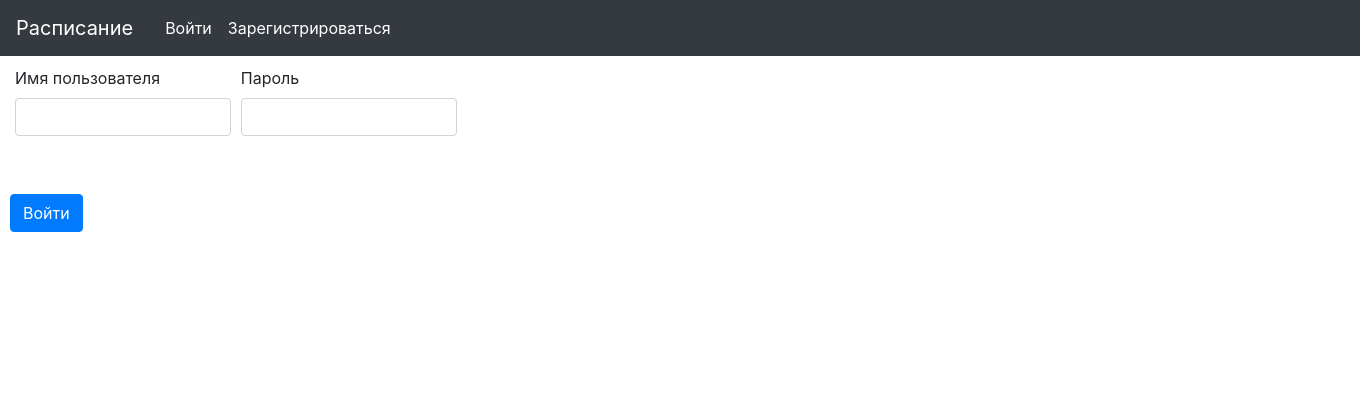
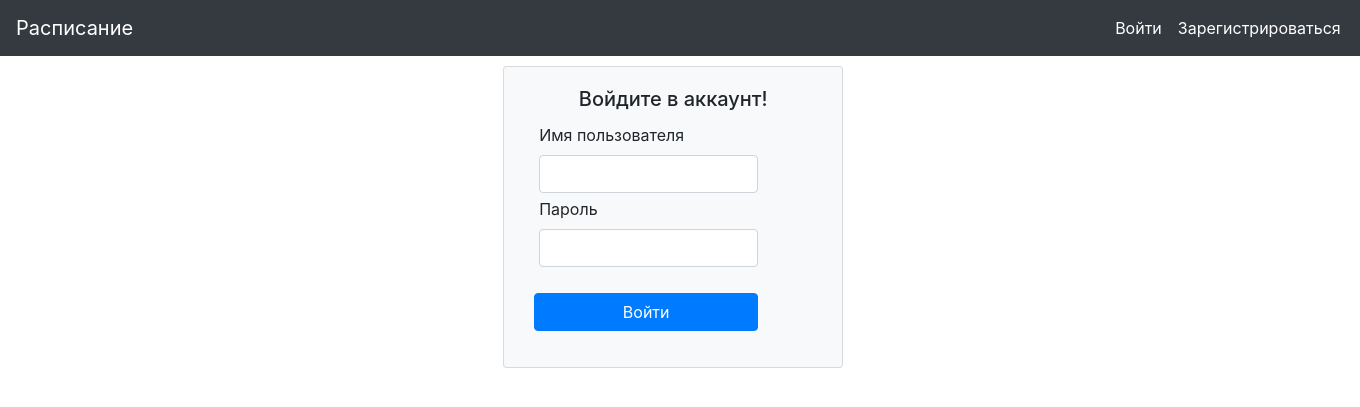
Before and after one commit to psyduck31/master, a Flask app: page /login in a window 1360 px wide. Shown: the top 407 px of the page. Run offline with Flask 2, Linux system fonts and the light colour scheme; some libraries are stand-ins or nearby versions.

Commit message:
Add files via upload

```diff
--- a/fl_ask/flask_project/templates/day.html
+++ b/fl_ask/flask_project/templates/day.html
@@ -2,7 +2,7 @@
 {% block content %}
 {% for data in all_rows %}
 <div class="card-deck d-inline-block", style="margin-top: 20px; margin-right: 0px; margin-left: 12px">
-	<div class="card text-white bg-dark mb-3" style="width: 14rem;">
+	<div class="card text-white bg-dark mb-3" style="width: 14rem; height: 20rem;">
 		<div class="card-header">{{ data[0] }}</div>
   		<div class="card-body">
   			<p class="card-text">{{ data[1] }}</p>
--- a/fl_ask/flask_project/templates/layout.html
+++ b/fl_ask/flask_project/templates/layout.html
@@ -1,6 +1,6 @@
 <link rel="stylesheet" href="https://stackpath.bootstrapcdn.com/bootstrap/4.1.3/css/bootstrap.min.css" integrity="sha384-MCw98/SFnGE8fJT3GXwEOngsV7Zt27NXFoaoApmYm81iuXoPkFOJwJ8ERdknLPMO" crossorigin="anonymous">
 <link rel="stylesheet" type="text/css" href="{{ url_for('static', filename='style.css') }}">
-<body>
+<body style=>
 <nav class="navbar navbar-expand-lg navbar-light bg-dark">
   <a class="navbar-brand mr-4" style="color:white" href="{{ url_for('home') }}">Расписание</a>
    <div class="collapse navbar-collapse" id="navbarToggle">
@@ -9,7 +9,7 @@
         <a class="nav-item nav-link" style="color:white" href="{{ url_for('edit') }}">Изменить</a>
         <a class="nav-item nav-link" style="color:white" href="{{ url_for('logout') }}">Выйти</a>
     {% else %}
-    	<a class="nav-item nav-link" style="color:white" href="{{ url_for('login') }}">Войти</a>
+    	<a class="nav-item nav-link" style="color:white; margin-left: 950px" href="{{ url_for('login') }}">Войти</a>
 		<a class="nav-item nav-link" style="color:white" href="{{ url_for('registration') }}">Зарегистрироваться</a>
     </div>
     {% endif %}
--- a/fl_ask/flask_project/templates/login.html
+++ b/fl_ask/flask_project/templates/login.html
@@ -11,18 +11,23 @@
     {% endif %}
 {% endwith %}
 </div>
+<div class="card w-25 text-black bg-light", style="margin: 10px 37%;">
+    <div class="card-body">
+        <h5 class="card-title" align="center">Войдите в аккаунт!</h5>
         <form method="post">
             {{ form.hidden_tag() }}
-    <div class="form-row", style="margin-left: 10px; margin-top: 10px">
-        <div class="col-md-2 mb-5">
+        <div class="form-group">
+            <div class="col-md-10 mb-1">
                 {{ form.username.label }}
                 {{ form.username(class="form-control") }}
             </div>
-        <div class="col-md-2 mb-5">
+            <div class="col-md-10 mb-0">
                 {{ form.password.label }}
                 {{ form.password(class="form-control") }}
             </div>
         </div>
-    {{ form.submit(class="btn btn-primary", style="margin-left: 10px; margin-top: 10px") }}
+        {{ form.submit(class="btn btn-primary", style="margin-left: 10px; margin-top: 10px; width: 14rem;") }}
         </form>
+    </div>
+</div>
 {% endblock %}
```
Also changed, not shown: fl_ask/flask_project/templates/registration.html (+9 -6 lines), fl_ask/flask_project/site.db. Lines whose indentation alone changed are shown as unchanged.
